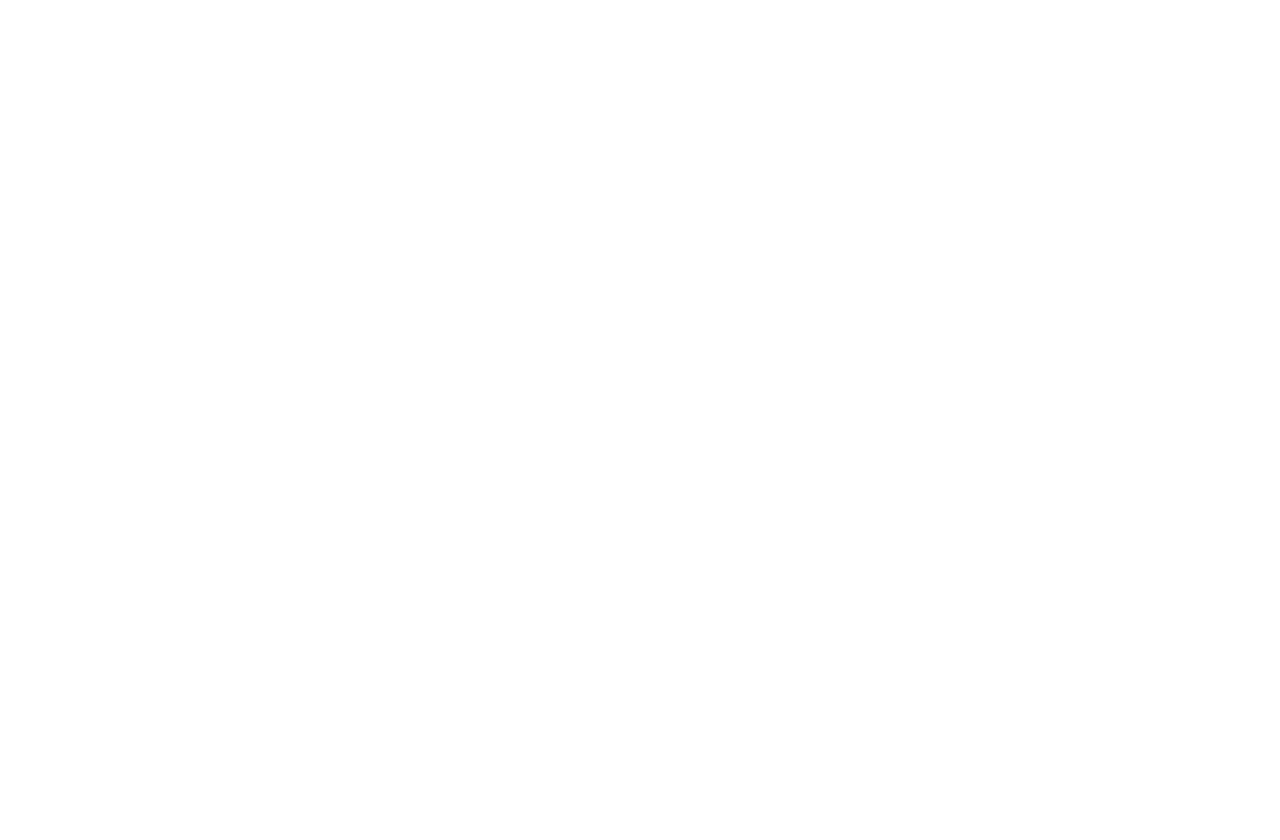
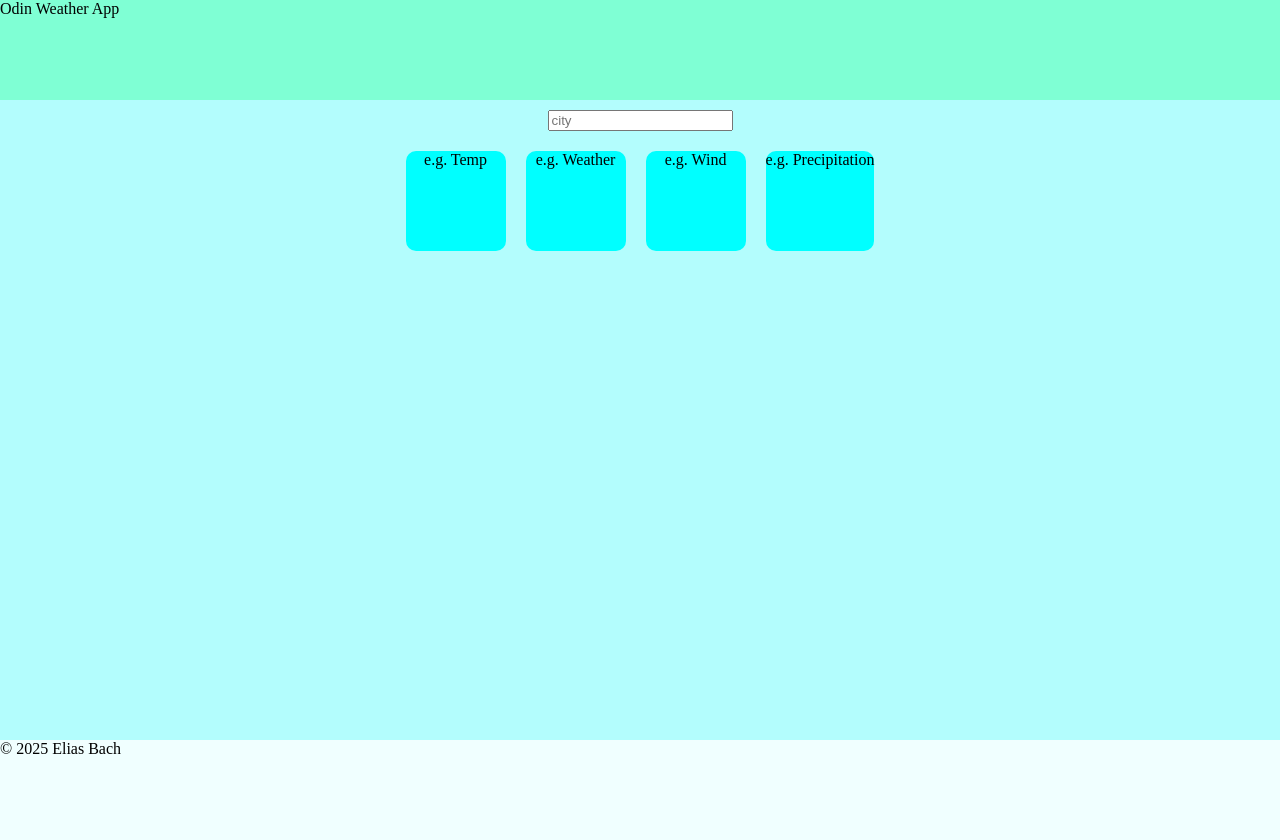
Before and after one commit to EliasBach/odin-js-5, a website built with webpack: page src/template.html in a window 1280 px wide. Before the commit the page ends 800 px from the top, so only its background shows below. Built offline with nearby package versions, Linux system fonts and the light colour scheme.

Commit message:
first setup

```diff
--- a/package.json
+++ b/package.json
@@ -25,8 +25,8 @@
     "html-loader": "^5.1.0",
     "html-webpack-plugin": "^5.6.3",
     "style-loader": "^4.0.0",
-    "webpack": "^5.99.9",
+    "webpack": "^5.100.0",
     "webpack-cli": "^6.0.1",
-    "webpack-dev-server": "^5.2.1"
+    "webpack-dev-server": "^5.2.2"
   }
 }
--- a/src/styles.css
+++ b/src/styles.css
@@ -0,0 +1,42 @@
+body {
+    margin: 0px;
+}
+
+.contents {
+    display: flex;
+    flex-direction: column;
+}
+
+.header {
+    background-color: aquamarine;
+    height: max(100px, 10vh);
+}
+
+.container {
+    background-color: rgb(179, 253, 253);
+    height: max(200px, 80vh);
+    text-align: center;
+}
+
+.info {
+    display: flex;
+    flex-direction: row;
+    justify-content: center;
+}
+
+#userinput {
+    margin: 10px;
+}
+
+.infobox {
+    background-color: aqua;
+    border-radius: 10px;
+    margin: 10px;
+    min-height: 100px;
+    min-width: 100px;
+}
+
+.footer {
+    background-color: azure;
+    height: max(100px, 10vh);
+}
--- a/src/template.html
+++ b/src/template.html
@@ -3,9 +3,21 @@
 <head>
     <meta charset="UTF-8">
     <meta name="viewport" content="width=device-width, initial-scale=1.0">
-    <title>Document</title>
+    <title>Odin Weather App</title>
 </head>
 <body>
-
+    <div class="contents">
+        <div class="header">Odin Weather App</div>
+        <div class="container">
+            <input type="text" name="userinput" id="userinput" placeholder="city">
+            <div class="info">
+                <div class="infobox">e.g. Temp</div>
+                <div class="infobox">e.g. Weather</div>
+                <div class="infobox">e.g. Wind</div>
+                <div class="infobox">e.g. Precipitation</div>
+            </div>
+        </div>
+        <div class="footer">&copy 2025 Elias Bach</div>
+    </div>
 </body>
 </html>
```
Also changed, not shown: 1 other file.
